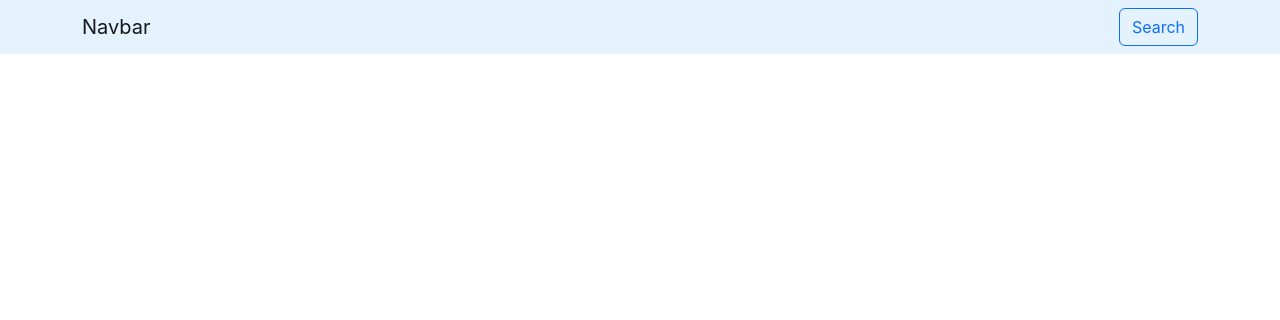
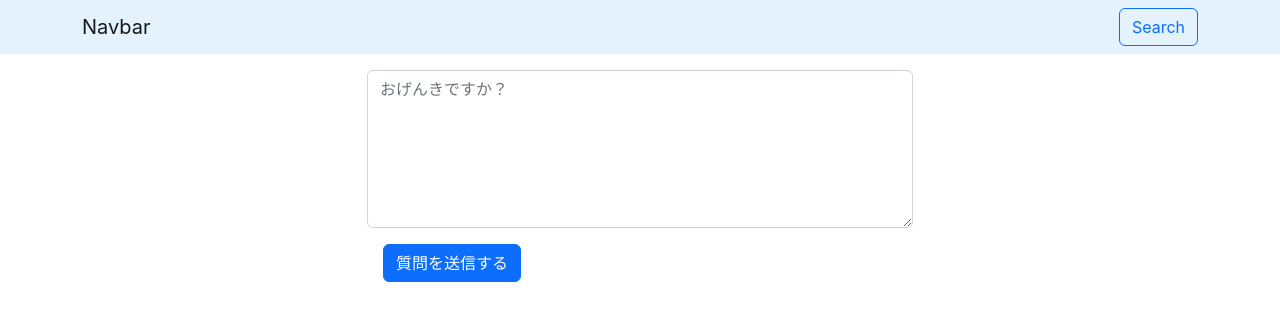
Before and after one commit to satoshitodaka/nextjs-firebase-app-practice, a Next.js app: page /users/1 in a window 1280 px wide. Shown: the top 320 px of the page. Built offline with nearby package versions, Linux system fonts and the light colour scheme; no server answers; the database is empty.

Commit message:
add 質問機能の実装

```diff
--- a/components/Layout.tsx
+++ b/components/Layout.tsx
@@ -1,3 +1,4 @@
+import { ToastContainer } from 'react-toastify'
 export default function Layout({ children }) {
   return (
     <div>
@@ -19,6 +20,7 @@ export default function Layout({ children }) {
         </div>
       </nav>
       <div className="container">{children}</div>
+      <ToastContainer />
     </div>
   )
 }
--- a/package.json
+++ b/package.json
@@ -14,6 +14,7 @@
     "next": "12.2.5",
     "react": "18.2.0",
     "react-dom": "18.2.0",
+    "react-toastify": "^9.0.8",
     "recoil": "^0.7.5",
     "sass": "^1.54.4"
   },
--- a/pages/users/[uid].tsx
+++ b/pages/users/[uid].tsx
@@ -1,8 +1,17 @@
 import { useRouter } from 'next/router'
-import { useEffect, useState } from 'react'
+import { FormEvent,useEffect, useState } from 'react'
 import { User } from '../../models/User'
-import { collection, doc, getDoc, getFirestore } from 'firebase/firestore'
 import Layout from '../../components/Layout'
+import { useAuthentication } from '../../hooks/authentication'
+import {
+  addDoc,
+  collection,
+  doc,
+  getDoc,
+  getFirestore,
+  serverTimestamp,
+} from 'firebase/firestore'
+import { toast } from 'react-toastify';
 
 type Query = {
   uid: string
@@ -12,7 +21,11 @@ export default function UserShow() {
   const [user, setUser] = useState<User>(null)
   const router = useRouter()
   const query = router.query as Query
-  console.log(query)
+  // ログイン中のユーザーを取得する
+  const { user: currentUser } = useAuthentication()
+  // 入力内容をbodyに保存する
+  const [body, setBody] = useState('')
+  const [isSending, setIsSending] = useState(false)
 
   // useEffectを利用し、初回のみ実行させるようにする
   useEffect(() => {
@@ -36,6 +49,36 @@ export default function UserShow() {
     loadUser()
   }, [query.uid])
 
+  async function onSubmit(e: FormEvent<HTMLFormElement>) {
+    e.preventDefault()
+
+    const db = getFirestore()
+
+
+    setIsSending(true)
+
+    await addDoc(collection(db, 'questions'), {
+      senderUid: currentUser.uid,
+      receiverUid: user.uid,
+      body,
+      isReplied: false,
+      createdAt: serverTimestamp(),
+    })
+
+    setIsSending(false)
+
+    setBody('')
+    toast.success('質問を送信しました。', {
+      position: 'bottom-left',
+      autoClose: 5000,
+      hideProgressBar: false,
+      closeOnClick: true,
+      pauseOnHover: true,
+      draggable: true,
+      progress: undefined,
+    })
+  }
+
   return (
     <Layout>
       {user && (
@@ -44,6 +87,31 @@ export default function UserShow() {
           <div className="m-5">{user.name}さんに質問しよう！</div>
         </div>
       )}
+      <div className="row justify-content-center mb-3">
+        <div className="col-12 col-md-6">
+        <form onSubmit={onSubmit}>
+            <textarea
+              className="form-control"
+              placeholder="おげんきですか？"
+              rows={6}
+              value={body}
+              onChange={(e) => setBody(e.target.value)}
+              required
+            ></textarea>
+            <div className="m-3">
+              {isSending ? (
+                <div className="spinner-border text-secondary" role="status">
+                  <span className="visually-hidden">Loading...</span>
+                </div>
+              ) : (
+                <button type="submit" className="btn btn-primary">
+                  質問を送信する
+                </button>
+              )}
+            </div>
+          </form>
+        </div>
+      </div>
     </Layout>
   )
 }
--- a/styles/globals.scss
+++ b/styles/globals.scss
@@ -1,4 +1,5 @@
 @import '~bootstrap/scss/bootstrap';
+@import '~react-toastify/dist/ReactToastify.css';
 html,
 body {
   padding: 0;
```
Also changed, not shown: 1 other file (tests, documents, lock files or other folders).
